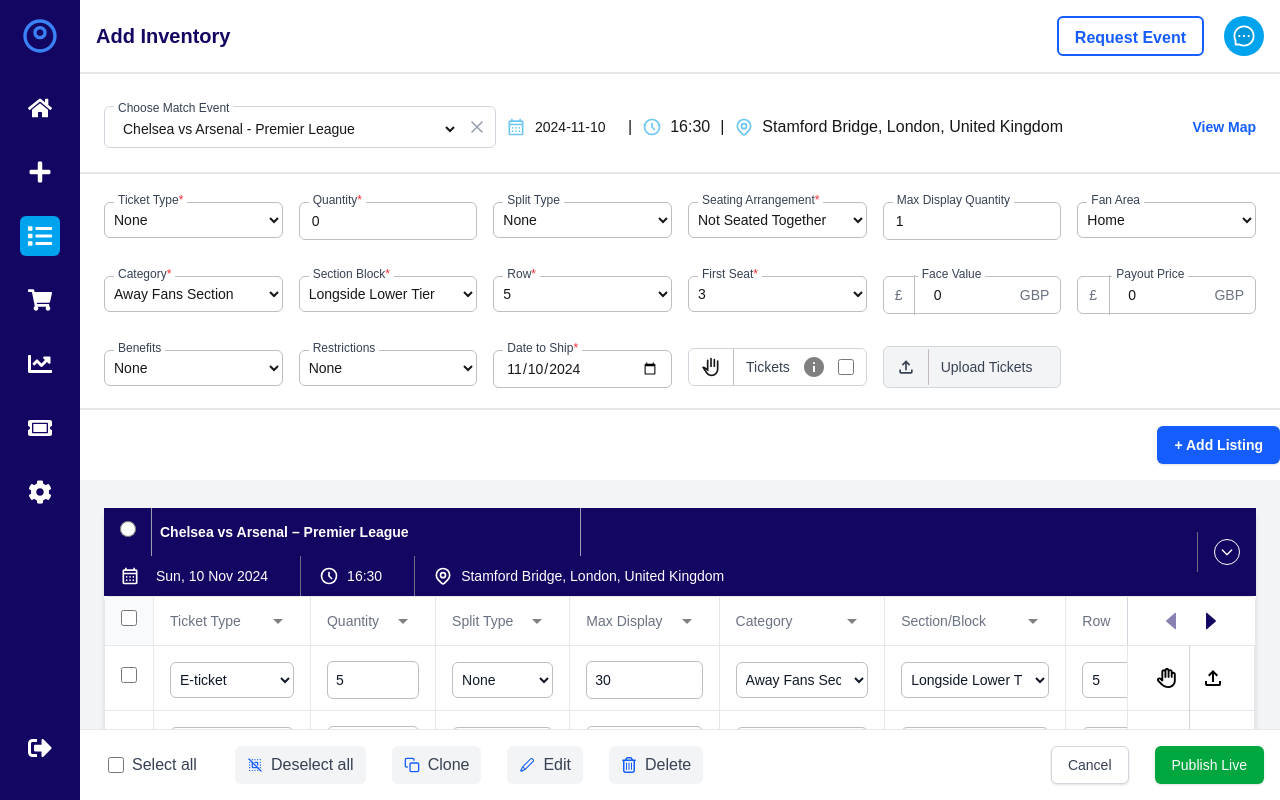
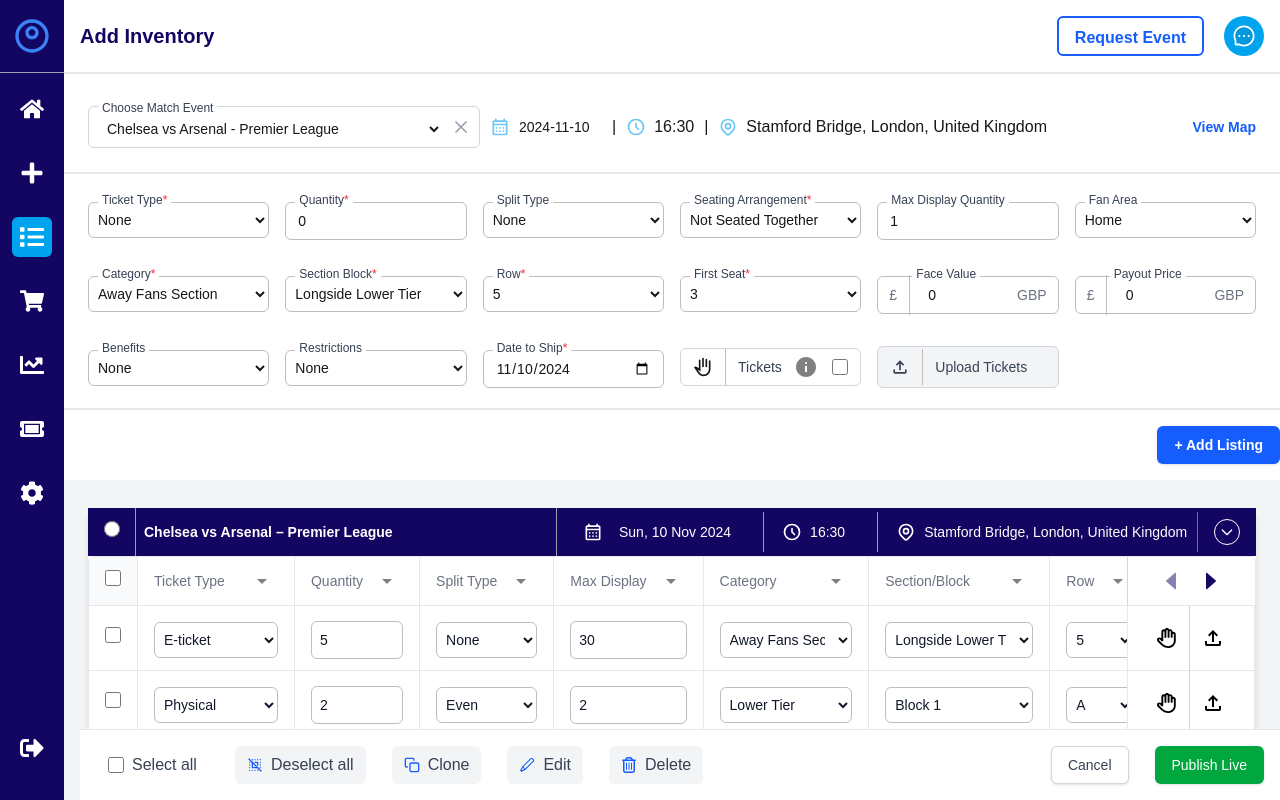
Before and after one commit to sparkie11/Boxoffice, a Next.js app: page / in a window 1280 px wide. Built offline with nearby package versions, Linux system fonts and the light colour scheme.

Commit message:
logo border corrected sidebar and grep line corrected

```diff
--- a/src/app/globals.css
+++ b/src/app/globals.css
@@ -63,6 +63,25 @@
 .custom-table-header-width{
   width: 412px;
 }
+.border-none{
+  border-right: 1px solid var(--color-gray-400);
+
+  }
+@media (max-width: 600px) {
+  .custom-table-header-width {
+    width: 212px !important;
+  }
+  .border-none{
+  border: none;
+  }
+}
+
+@media (max-width: 800px) {
+
+  .border-none{
+  border: none;
+  }
+}
 input[type="checkbox"]{
   background-color: gray;
 }
--- a/src/components/Sidebar.tsx
+++ b/src/components/Sidebar.tsx
@@ -7,8 +7,8 @@
 const Sidebar: React.FC = () => {
   const pathname = usePathname();
   return (
-    <aside className="hidden sm:flex w-20 text-white flex-col items-center py-4 bg-custom-dark-blue" style={{backgroundColor:"#130562"}}>
-      <div className="mb-8">
+    <aside className="hidden sm:flex w-16 text-white flex-col items-center py-4 bg-custom-dark-blue" style={{backgroundColor:"#130562"}}>
+      <div className="pb-4 mb-4 w-full border-b border-gray-400 flex justify-center">
         <Image src="/logo-small.svg" height={100} width={100} alt="Logo" className="h-10 w-10" />
       </div>
       <nav className="flex flex-col space-y-6 flex-grow">
--- a/src/components/TableSection.tsx
+++ b/src/components/TableSection.tsx
@@ -209,18 +209,18 @@
         style={{ backgroundColor: '#130562' }}
       >
         <div className="flex items-center flex-grow flex-wrap">
-          <div className="flex items-center space-x-2 pr-2 border-r border-gray-400 flex-shrink-0">
+          <div className="flex items-center space-x-2  border-r border-gray-400 flex-shrink-0 border-none">
             <div className="w-12 px-4 py-3 sticky left-0  z-10 border-r border-gray-400">
               {/* <div className="w-3 h-3 rounded-full bg-white mr-1"></div> */}
               <input type="radio" name="" id="" className="w-4 h-4" />
             </div>
             <h6 className="text-sm flex gap-1 font-semibold custom-table-header-width">
-              Chelsea vs Arsenal{' '}
+              Chelsea vs Arsenal
               <span className="hidden sm:block"> – Premier League </span>{' '}
             </h6>
           </div>
-          <div className="flex flex-wrap items-center text-sm ml-4 gap-2">
-            <div className="flex items-center space-x-4 pr-8 h-10 border-r border-gray-500">
+          <div className=" flex-wrap items-center text-sm ml-4 gap-2 hidden md:flex">
+            <div className="flex items-center space-x-4 pr-8 h-10 border-r border-gray-500 border-none">
               <svg
                 xmlns="http://www.w3.org/2000/svg"
                 height="20px"
@@ -232,7 +232,7 @@
               </svg>
               <span>Sun, 10 Nov 2024</span>
             </div>
-            <div className="flex items-center space-x-2 px-2 border-r h-10 border-gray-500 pr-8">
+            <div className="flex items-center space-x-2 px-2 border-r h-10 border-gray-500 border-none pr-8">
               <svg
                 className="h-5 w-5 text-white"
                 fill="none"
```
